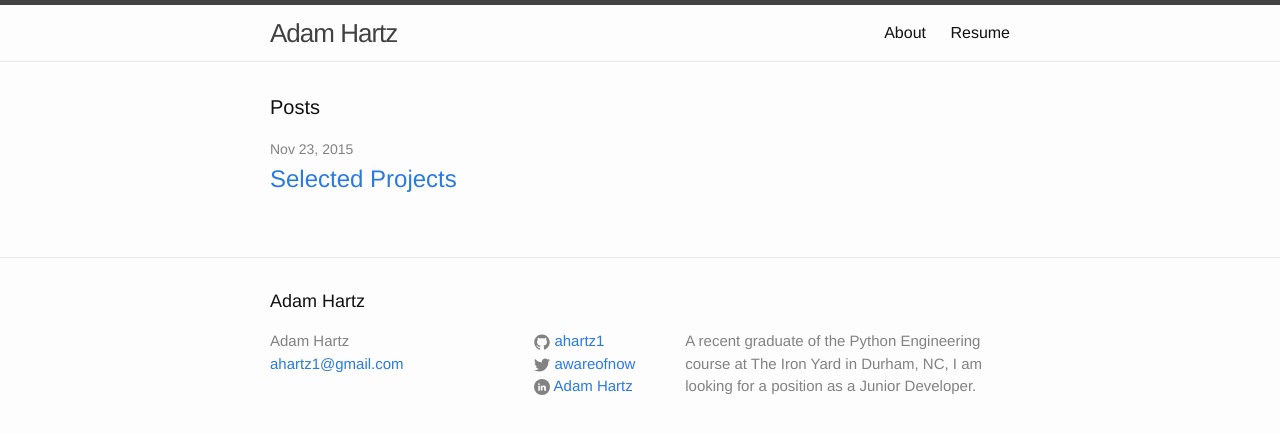
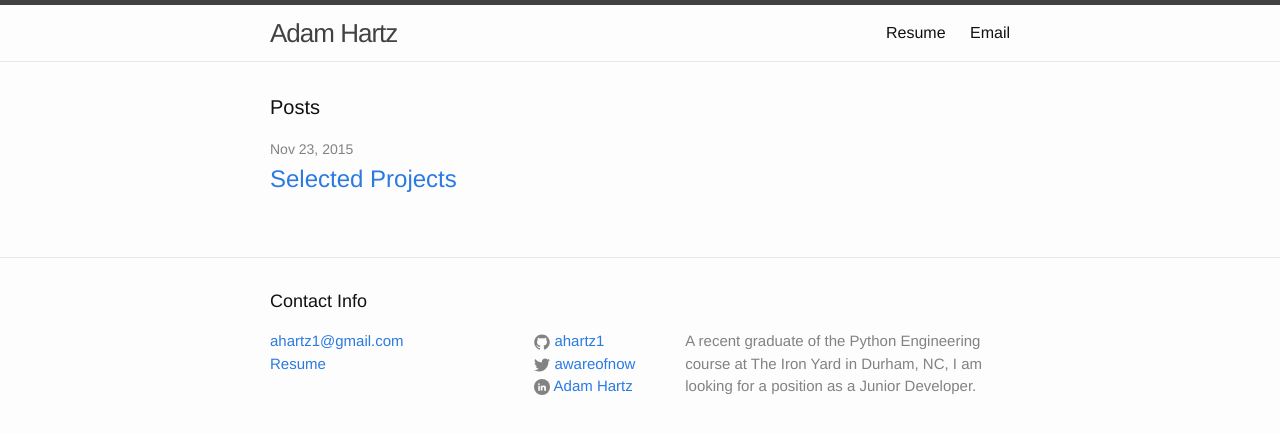
Before and after one commit to ahartz1/ahartz1.github.io, a Jekyll site: the page built from portfolio/index.html, in a window 1280 px wide. Shown: the top 434 px of the page. Built offline with Jekyll 4.4.1, drawn with Linux system fonts in a browser that asks for light colours.

Commit message:
Remove duplication of my name, add email to links, remove About

```diff
--- a/portfolio/_includes/footer.html
+++ b/portfolio/_includes/footer.html
@@ -2,13 +2,14 @@
 
   <div class="wrapper">
 
-    <h2 class="footer-heading">{{ site.title }}</h2>
+    <h2 class="footer-heading">Contact Info</h2>
 
     <div class="footer-col-wrapper">
       <div class="footer-col footer-col-1">
         <ul class="contact-list">
-          <li>{{ site.title }}</li>
+          {% comment %} <li>{{ site.title }}</li> {% endcomment %}
           <li><a href="mailto:{{ site.email }}">{{ site.email }}</a></li>
+          <li><a href="{{ site.baseurl }}/assets/hartz-resume.pdf">Resume</a></li>
         </ul>
       </div>
 
--- a/portfolio/_includes/header.html
+++ b/portfolio/_includes/header.html
@@ -14,12 +14,15 @@
       </a>
 
       <div class="trigger">
+        {% comment %}
         {% for my_page in site.pages %}
           {% if my_page.title %}
           <a class="page-link" href="{{ my_page.url | prepend: site.baseurl }}">{{ my_page.title }}</a>
           {% endif %}
         {% endfor %}
+        {% endcomment %}
         <a class="page-link" href="{{ site.baseurl }}/assets/hartz-resume.pdf">Resume</a>
+        <a class="page-link" href="mailto:ahartz1@gmail.com">Email</a>
       </div>
     </nav>
 
```
